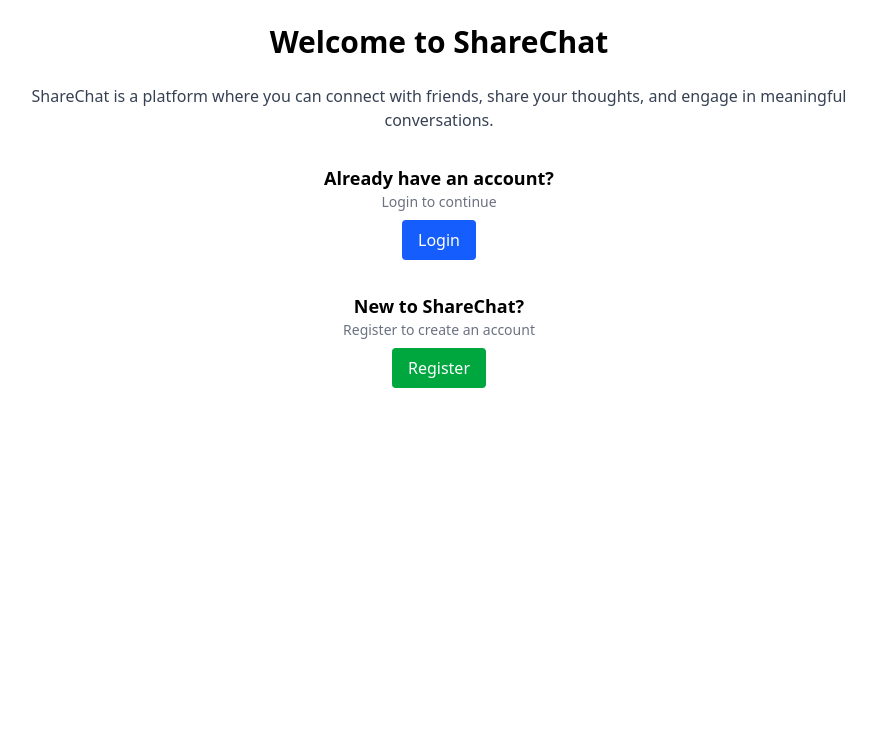
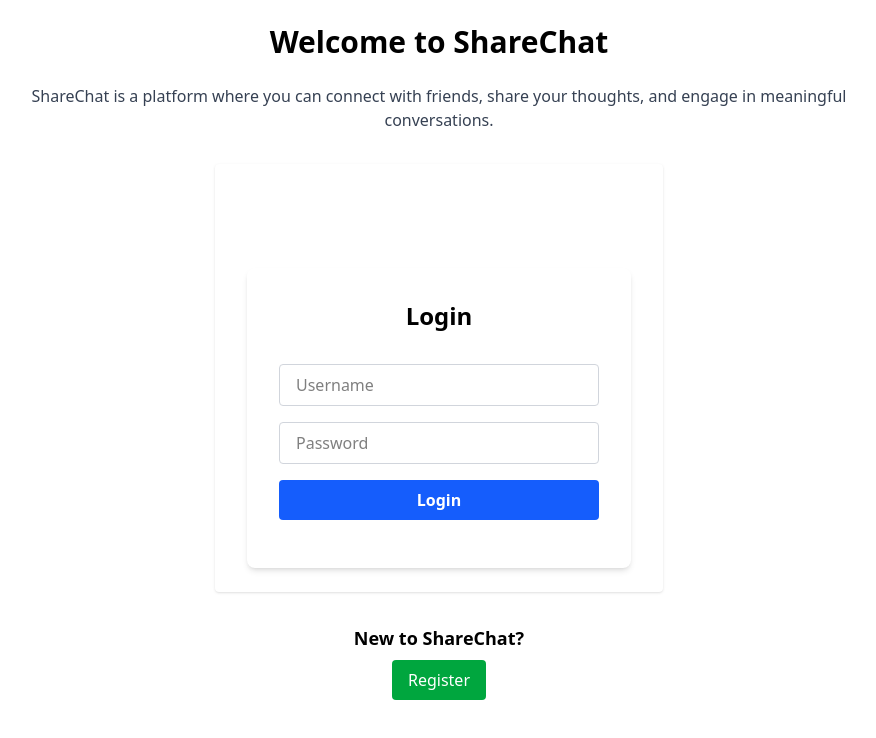
Before and after one commit to SiyaShikha/ShareChat-CS-Frontend, a React (Vite) app: page / in a window 1280 px wide. Shown: the top 738 px of the page, without its empty margins (201-1077 px from the left). Built offline with nearby package versions, Linux system fonts and the light colour scheme.

Commit message:
updates the home page

```diff
--- a/src/pages/HomePage.tsx
+++ b/src/pages/HomePage.tsx
@@ -1,4 +1,5 @@
 import { useNavigate } from "react-router-dom";
+import LoginForm from "../components/LoginForm";
 
 export default function HomePage() {
   const navigate = useNavigate();
@@ -13,19 +14,12 @@
         thoughts, and engage in meaningful conversations.
       </p>
 
-      <div className="mb-8 text-center">
-        <p className="text-lg font-semibold">Already have an account?</p>
-        <p className="text-sm text-gray-500">Login to continue</p>
-        <button
-          className="mt-2 px-4 py-2 bg-blue-600 text-white rounded"
-          onClick={() => navigate("/login")}
-        >
-          Login
-        </button>
+      <div className="mb-8 max-w-md mx-auto bg-white p-6 rounded shadow">
+        <LoginForm />
       </div>
-      <div className="mb-8 text-center">
+
+      <div className="text-center">
         <p className="text-lg font-semibold">New to ShareChat?</p>
-        <p className="text-sm text-gray-500">Register to create an account</p>
         <button
           className="mt-2 px-4 py-2 bg-green-600 text-white rounded"
           onClick={() => navigate("/register")}
```
